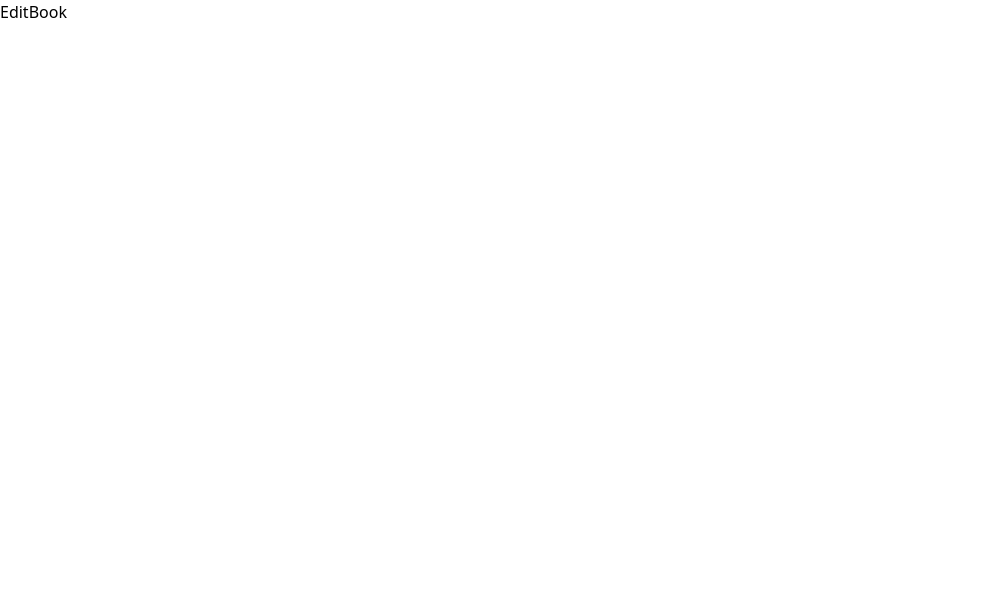
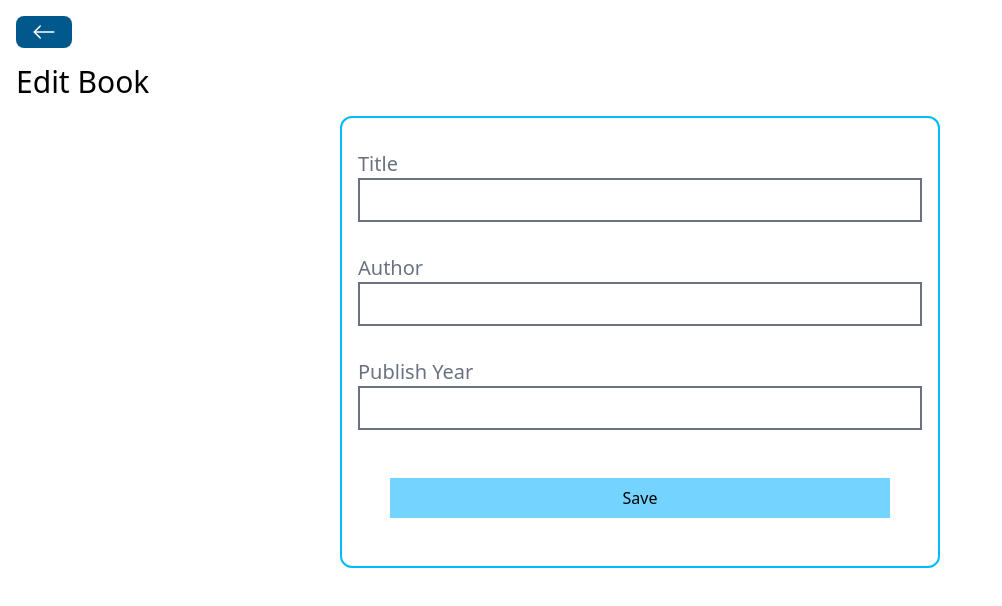
Before and after one commit to yxsh-uwu/bookstore-project-mern, a React (Vite) app in the folder frontend/: page /books/edit/1 in a window 1280 px wide. Shown: the top 606 px of the page, without its empty margins (0-1002 px from the left). Built offline with nearby package versions, Linux system fonts and the light colour scheme; no server answers.

Commit message:
Added EditBook

```diff
--- a/frontend/src/pages/EditBook.jsx
+++ b/frontend/src/pages/EditBook.jsx
@@ -1,8 +1,89 @@
-import React from 'react'
+import React, {useState, useEffect} from 'react'
+import BackButton from '../components/BackButton';
+import Spinner from '../components/Spinner';
+import axios from 'axios';
+import { useNavigate, useParams } from 'react-router-dom';
 
 const EditBook = () => {
+  const [title, setTitle]=useState('');
+  const [author, setAuthor]=useState('');
+  const [publishYear, setPublishYear]=useState('');
+  const [loading, setLoading]=useState(false);
+  const navigate=useNavigate();
+  const {id}=useParams();
+  useEffect(()=>{
+    setLoading(true);
+    axios.get(`http://localhost:5555/books/${id}`)
+      .then((response)=>{
+        setAuthor(response.data.author);
+        setPublishYear(response.data.publishYear);
+        setTitle(response.data.title);
+        setLoading(false);
+      })
+      .catch((error)=>{
+        setLoading(false);
+        alert('An error occurred. Please Check Console')
+        console.log(error);
+      });
+  },[])
+  const handleEditBook=()=>{
+    const data={
+      title,
+      author,
+      publishYear,
+    };
+    setLoading(true);
+    axios
+      .put(`http://localhost:5555/books/${id}`, data)
+      .then(()=>{
+        setLoading(false);
+        navigate('/');
+      })
+      .catch((error)=>{
+        setLoading(false);
+        alert('An error happened. Please check console');
+        console.log(error);
+      })
+  };
+
   return (
-    <div>EditBook</div>
+    <div className='p-4'>
+      <BackButton/>
+      <h1 className='text-3xl my-4'>Edit Book</h1>
+      {loading ? <Spinner/> : ""}
+      <div className='flex flex-col border-2 border-sky-400 rounded-xl w-[600px] p-4 mx-auto'>
+        <div className='my-4'>
+          <label className='text-xl mr-4 text-gray-500'>Title</label>
+          <input
+            type='text'
+            value={title}
+            onChange={(e)=>setTitle(e.target.value)}
+            className='border-2 border-gray-500 px-4 py-2 w-full'
+          />
+        </div>
+        <div className='my-4'>
+          <label className='text-xl mr-4 text-gray-500'>Author</label>
+          <input
+            type='text'
+            value={author}
+            onChange={(e)=>setAuthor(e.target.value)}
+            className='border-2 border-gray-500 px-4 py-2 w-full'
+          />
+        </div>
+        <div className='my-4'>
+          <label className='text-xl mr-4 text-gray-500'>Publish Year</label>
+          <input
+            type='text'
+            value={publishYear}
+            onChange={(e)=>setPublishYear(e.target.value)}
+            className='border-2 border-gray-500 px-4 py-2 w-full'
+          />
+        </div>
+        <button className='p-2 bg-sky-300 m-8' onClick={handleEditBook}>
+          Save
+        </button>
+      </div>
+    </div>
   )
 }
 
```
